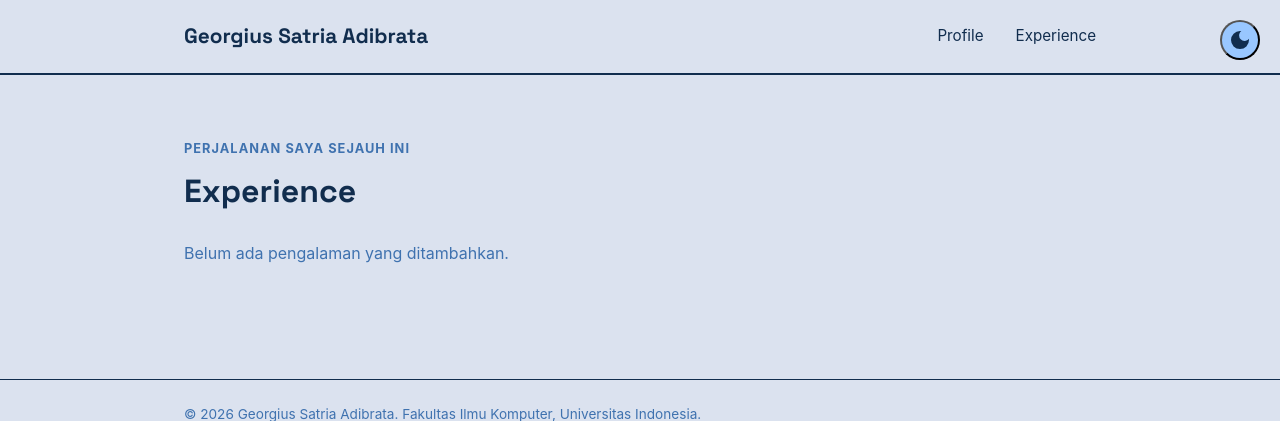
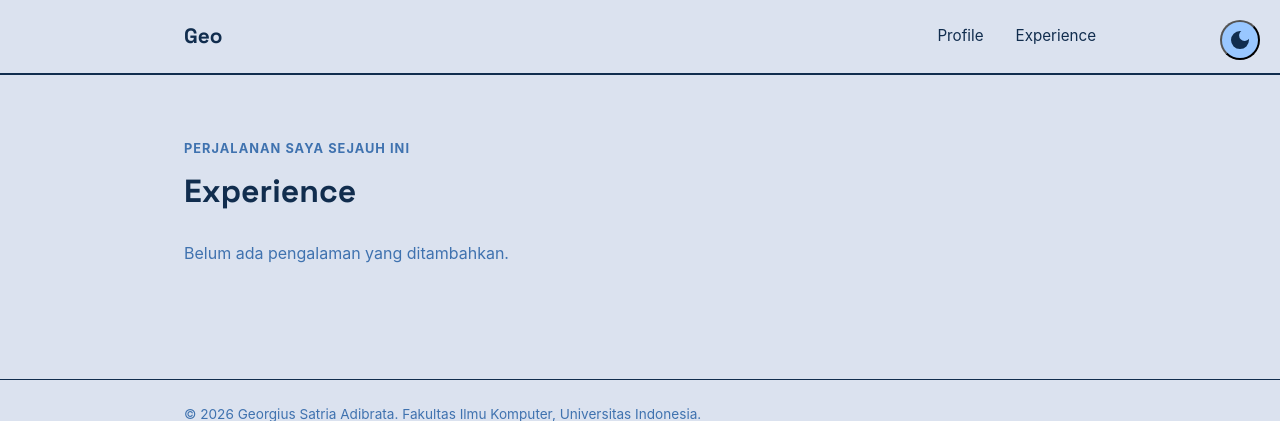
Before and after one commit to flazzies/myportofolio, a Django app: page /experience/ in a window 1280 px wide. Shown: the top 421 px of the page. Run offline with Django 5.2, Linux system fonts and the light colour scheme; data that the repository does not hold is empty.

Commit message:
buat fungsi view show_skill

```diff
--- a/main/views.py
+++ b/main/views.py
@@ -1,7 +1,6 @@
 from django.shortcuts import render
 
-from main.models import Experience
-
+from main.models import Experience, Skill
 
 def show_main(request):
     context = {
@@ -19,7 +18,16 @@ def show_main(request):
 
 def show_experience(request):
     context = {
-        "name": "Georgius Satria Adibrata",
+        "name": "Geo",
+        "fullname" : "Georgius Satria Adibrata",
         "experience_list": Experience.objects.all(),
     }
     return render(request, "experience.html", context)
+
+def show_skill(request):
+    context = {
+        "name": "Geo",
+        "fullname" : "Georgius Satria Adibrata",
+        "skill_list": Skill.objects.all(),
+    }
+    return render(request, "skills.html", context)
--- a/templates/experience.html
+++ b/templates/experience.html
@@ -64,7 +64,7 @@
 
     <footer class="site-footer">
         <div class="container">
-            <p>&copy; 2026 {{ name }}. Fakultas Ilmu Komputer, Universitas Indonesia.</p>
+            <p>&copy; 2026 {{ fullname }}. Fakultas Ilmu Komputer, Universitas Indonesia.</p>
         </div>
     </footer>
 </body>
```
